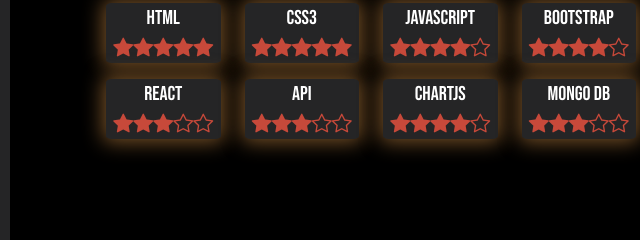
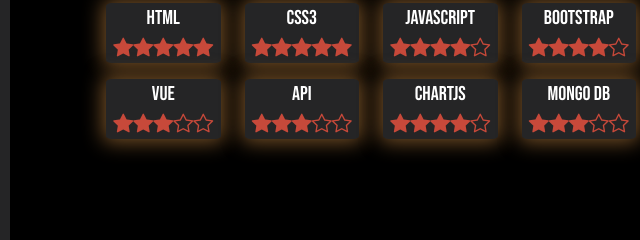
Before and after one commit to Yusof108/personalPortfolio, a plain HTML site: page index.html in a window 1280 px wide. Shown: the part 379-619 px from the top of the page, 554-1194 px from the left. Drawn offline with nearby package versions, Linux system fonts and the light colour scheme.

Commit message:
Update index.html

```diff
--- a/index.html
+++ b/index.html
@@ -136,7 +136,7 @@
       <div class="row p-2">
         <div class="col-sm-3">
           <div class="prof">
-            <div>REACT</div><div><i class="bi bi-star-fill"></i><i class="bi bi-star-fill"></i><i class="bi bi-star-fill"></i><i class="bi bi-star"></i><i class="bi bi-star"></i></i></div>
+            <div>VUE</div><div><i class="bi bi-star-fill"></i><i class="bi bi-star-fill"></i><i class="bi bi-star-fill"></i><i class="bi bi-star"></i><i class="bi bi-star"></i></i></div>
           </div>
         </div>
         <div class="col-sm-3">
```
